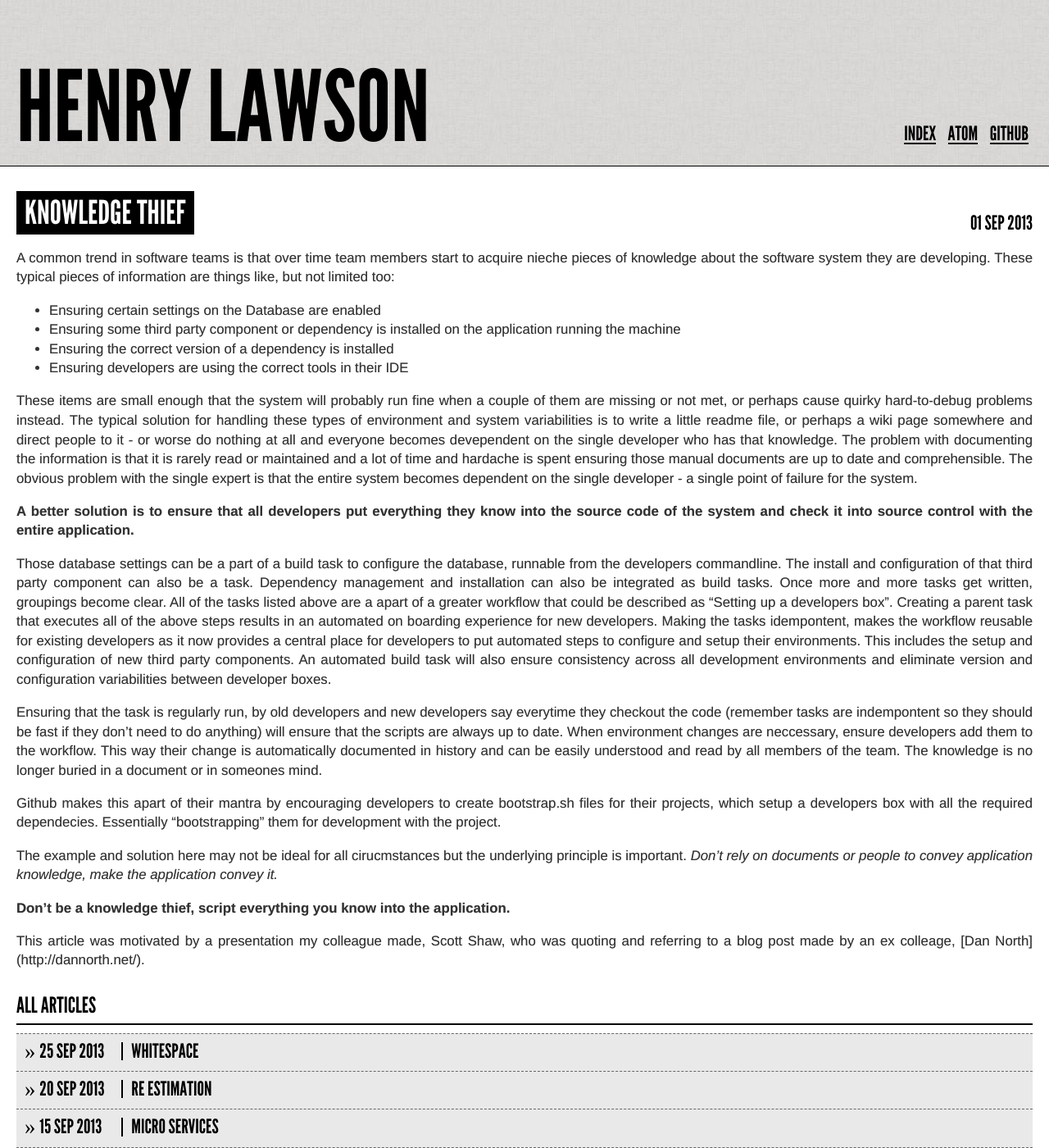
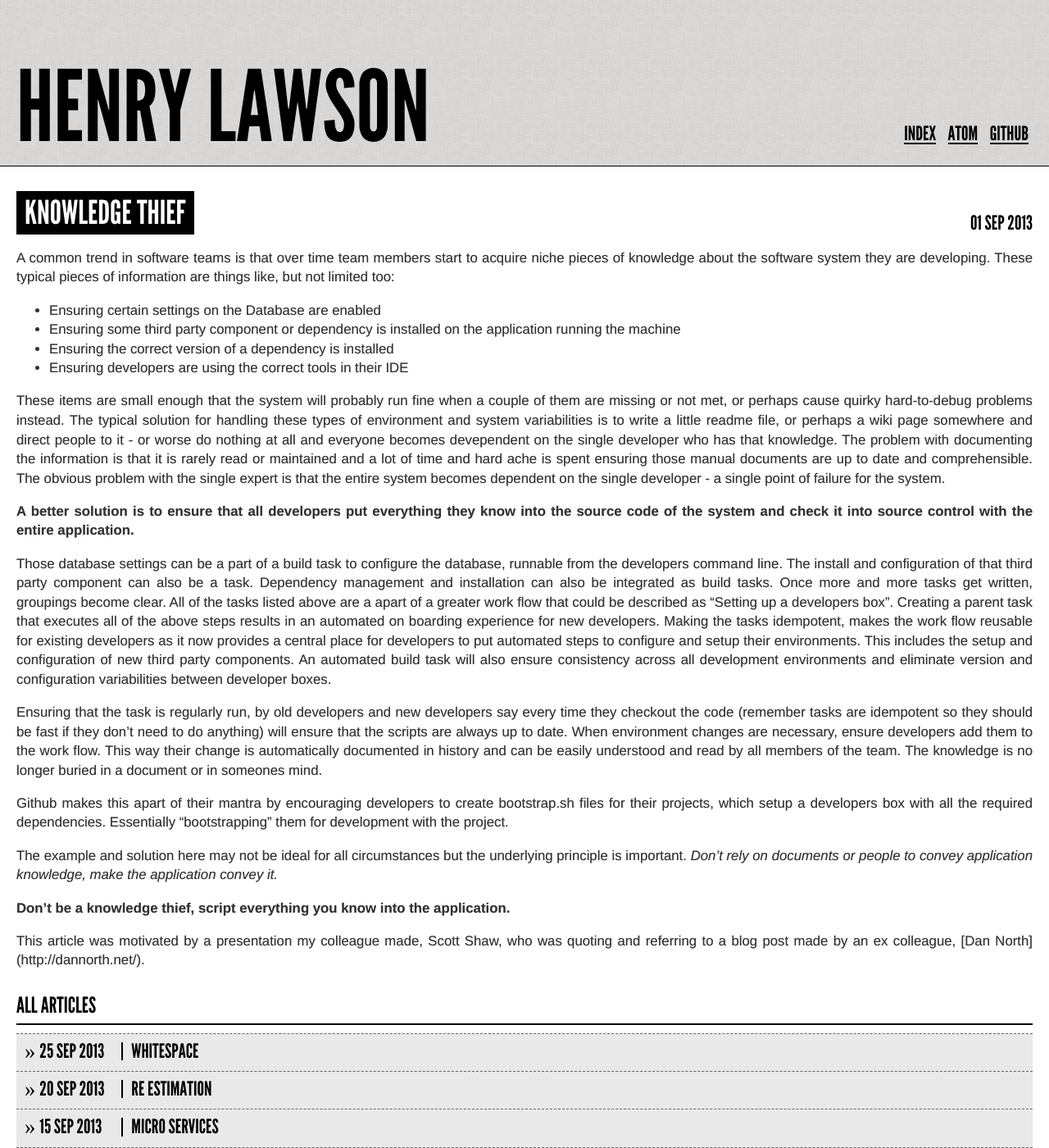
Before and after one commit to henrylawson/henrylawson.net, a Jekyll site: the page built from website/_posts/2012-09-01-knowledge-thief.markdown, in a window 1280 px wide and 1400 px high. Shown: the whole window at 82% size. Built offline with Jekyll 4.4.1, drawn with Linux system fonts in a browser that asks for light colours; Markdown is read by kramdown in place of the engine named in the settings.

Commit message:
Correcting Spelling errors

```diff
--- a/website/_posts/2012-09-01-knowledge-thief.markdown
+++ b/website/_posts/2012-09-01-knowledge-thief.markdown
@@ -5,25 +5,25 @@ date:   2013-09-01 21:00:00
 categories: software
 ---
 
-A common trend in software teams is that over time team members start to acquire nieche pieces of knowledge about the software system they are developing. These typical pieces of information are things like, but not limited too:
+A common trend in software teams is that over time team members start to acquire niche pieces of knowledge about the software system they are developing. These typical pieces of information are things like, but not limited too:
 
 *   Ensuring certain settings on the Database are enabled
 *   Ensuring some third party component or dependency is installed on the application running the machine
 *   Ensuring the correct version of a dependency is installed
 *   Ensuring developers are using the correct tools in their IDE
 
-These items are small enough that the system will probably run fine when a couple of them are missing or not met, or perhaps cause quirky hard-to-debug problems instead. The typical solution for handling these types of environment and system variabilities is to write a little readme file, or perhaps a wiki page somewhere and direct people to it - or worse do nothing at all and everyone becomes devependent on the single developer who has that knowledge. The problem with documenting the information is that it is rarely read or maintained and a lot of time and hardache is spent ensuring those manual documents are up to date and comprehensible. The obvious problem with the single expert is that the entire system becomes dependent on the single developer - a single point of failure for the system.
+These items are small enough that the system will probably run fine when a couple of them are missing or not met, or perhaps cause quirky hard-to-debug problems instead. The typical solution for handling these types of environment and system variabilities is to write a little readme file, or perhaps a wiki page somewhere and direct people to it - or worse do nothing at all and everyone becomes devependent on the single developer who has that knowledge. The problem with documenting the information is that it is rarely read or maintained and a lot of time and hard ache is spent ensuring those manual documents are up to date and comprehensible. The obvious problem with the single expert is that the entire system becomes dependent on the single developer - a single point of failure for the system.
 
 **A better solution is to ensure that all developers put everything they know into the source code of the system and check it into source control with the entire application.**
 
-Those database settings can be a part of a build task to configure the database, runnable from the developers commandline. The install and configuration of that third party component can also be a task. Dependency management and installation can also be integrated as build tasks. Once more and more tasks get written, groupings become clear. All of the tasks listed above are a apart of a greater workflow that could be described as "Setting up a developers box". Creating a parent task that executes all of the above steps results in an automated on boarding experience for new developers. Making the tasks idempontent, makes the workflow reusable for existing developers as it now provides a central place for developers to put automated steps to configure and setup their environments. This includes the setup and configuration of new third party components. An automated build task will also ensure consistency across all development environments and eliminate version and configuration variabilities between developer boxes.
+Those database settings can be a part of a build task to configure the database, runnable from the developers command line. The install and configuration of that third party component can also be a task. Dependency management and installation can also be integrated as build tasks. Once more and more tasks get written, groupings become clear. All of the tasks listed above are a apart of a greater work flow that could be described as "Setting up a developers box". Creating a parent task that executes all of the above steps results in an automated on boarding experience for new developers. Making the tasks idempotent, makes the work flow reusable for existing developers as it now provides a central place for developers to put automated steps to configure and setup their environments. This includes the setup and configuration of new third party components. An automated build task will also ensure consistency across all development environments and eliminate version and configuration variabilities between developer boxes.
 
-Ensuring that the task is regularly run, by old developers and new developers say everytime they checkout the code (remember tasks are indempontent so they should be fast if they don't need to do anything) will ensure that the scripts are always up to date. When environment changes are neccessary, ensure developers add them to the workflow. This way their change is automatically documented in history and can be easily understood and read by all members of the team. The knowledge is no longer buried in a document or in someones mind.
+Ensuring that the task is regularly run, by old developers and new developers say every time they checkout the code (remember tasks are idempotent so they should be fast if they don't need to do anything) will ensure that the scripts are always up to date. When environment changes are necessary, ensure developers add them to the work flow. This way their change is automatically documented in history and can be easily understood and read by all members of the team. The knowledge is no longer buried in a document or in someones mind.
 
-Github makes this apart of their mantra by encouraging developers to create bootstrap.sh files for their projects, which setup a developers box with all the required dependecies. Essentially "bootstrapping" them for development with the project.
+Github makes this apart of their mantra by encouraging developers to create bootstrap.sh files for their projects, which setup a developers box with all the required dependencies. Essentially "bootstrapping" them for development with the project.
 
-The example and solution here may not be ideal for all cirucmstances but the underlying principle is important. _Don't rely on documents or people to convey application knowledge, make the application convey it._
+The example and solution here may not be ideal for all circumstances but the underlying principle is important. _Don't rely on documents or people to convey application knowledge, make the application convey it._
 
 **Don't be a knowledge thief, script everything you know into the application.**
 
-This article was motivated by a presentation my colleague made, Scott Shaw, who was quoting and referring to a blog post made by an ex colleage, [Dan North] (http://dannorth.net/).
+This article was motivated by a presentation my colleague made, Scott Shaw, who was quoting and referring to a blog post made by an ex colleague, [Dan North] (http://dannorth.net/).
--- a/website/_posts/2012-09-20-re-estimation.markdown
+++ b/website/_posts/2012-09-20-re-estimation.markdown
@@ -13,6 +13,6 @@ When the story points were determined, we knew very little about the work needed
 
 Now fast forward a few weeks into the future and we are now working on the story and we have acquired some _after the fact knowledge_. When we re estimate that story and give it a different point estimation, we are in essence, **breaking the consistency and relativity** that we had with those stories when we estimated with our _before the fact knowledge_. This mixing of the priori and posteriori knowledge introduces an in consistency with our estimations.
 
-Now this doesn't mean that all _Re Estimation_ is bad and should be avoided, sometimes it is neccessary. However it should only be done if the original estimate was completely off and the impact has a siginificant change on the relative size of several stories.
+Now this doesn't mean that all _Re Estimation_ is bad and should be avoided, sometimes it is necessary. However it should only be done if the original estimate was completely off and the impact has a significant change on the relative size of several stories.
 
-Finally, it should go without saying that, when _Re Estimating_, remember that if you really are trying to be consistent and keep relative sizing then you should also be looking for those stories that are significantly smaller (relatively speaking) and not just the siginificantly larger (relatively speaking) stories.
+Finally, it should go without saying that, when _Re Estimating_, remember that if you really are trying to be consistent and keep relative sizing then you should also be looking for those stories that are significantly smaller (relatively speaking) and not just the significantly larger (relatively speaking) stories.
--- a/website/_posts/2012-09-25-whitespace.markdown
+++ b/website/_posts/2012-09-25-whitespace.markdown
@@ -9,7 +9,7 @@ _Whitespace_ in our code is something that many developers don't spend much time
 
 He breaks the problem up into three topics; **Conceptual Affinity**, **Vertical Spacing** and **Horizontal Openness and Density**.
 
-A place where effective use of whitespace can be most powerful is in [Unit Tests] (http://en.wikipedia.org/wiki/Unit_testing). Consider the below, made up, [JUnit] (http://junit.org/) test using [Mockito] (https://code.google.com/p/mockito/). It creates some value objects, configures some mocks, executes some code and does some asserts and verifies. A typical test case when writting [Mockist Unit Tests] (http://martinfowler.com/articles/mocksArentStubs.html) using these frameworks.
+A place where effective use of whitespace can be most powerful is in [Unit Tests] (http://en.wikipedia.org/wiki/Unit_testing). Consider the below, made up, [JUnit] (http://junit.org/) test using [Mockito] (https://code.google.com/p/mockito/). It creates some value objects, configures some mocks, executes some code and does some asserts and verifies. A typical test case when writing [Mockist Unit Tests] (http://martinfowler.com/articles/mocksArentStubs.html) using these frameworks.
 
 {% highlight java %}
 @Test
@@ -41,6 +41,6 @@ public void shouldPersistBusinessLogicResultToTheDataAccessObject() {
 }
 {% endhighlight %}
 
-At a single glance, we have allowed the reader of our code to quickly identify each of the [three A's] (http://c2.com/cgi/wiki?ArrangeActAssert). We have done this by using **Veritical Spacing**. It is a simple concept but in a large codebase it can be difference between something that is impossible to comprehend and understand and something that can be deciphered and read at a glance.
+At a single glance, we have allowed the reader of our code to quickly identify each of the [three A's] (http://c2.com/cgi/wiki?ArrangeActAssert). We have done this by using **Vertical Spacing**. It is a simple concept but in a large code-base it can be difference between something that is impossible to comprehend and understand and something that can be deciphered and read at a glance.
 
-**Horizontal Openness and Density** is used all the time, you probably don't even realise it. When we indent method bodys and the body of control statements (if and while) we are using Horizontal Openness to communicate to our readers that the indented code is seperate to the non indented code. We don't have do this but the simple act of doing it makes for a much more readbale code base.
+**Horizontal Openness and Density** is used all the time, you probably don't even realize it. When we indent method bodies and the body of control statements (if and while) we are using Horizontal Openness to communicate to our readers that the indented code is separate to the non indented code. We don't have do this but the simple act of doing it makes for a much more readable code base.
```
Also changed, not shown: website/_posts/2012-09-15-micro-services.markdown (+5 -5 lines).
